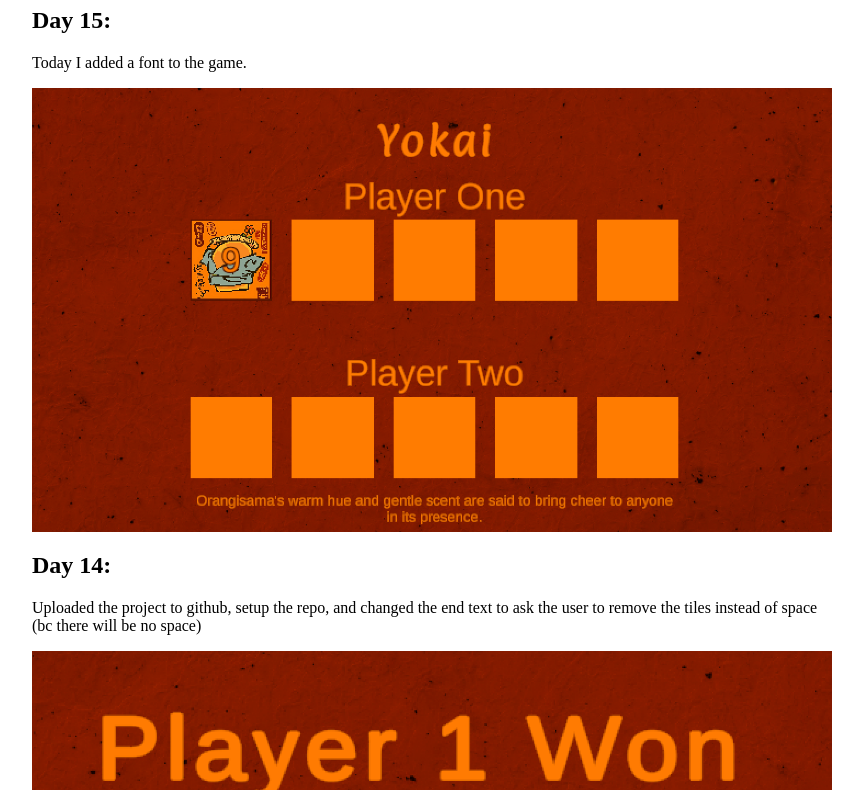
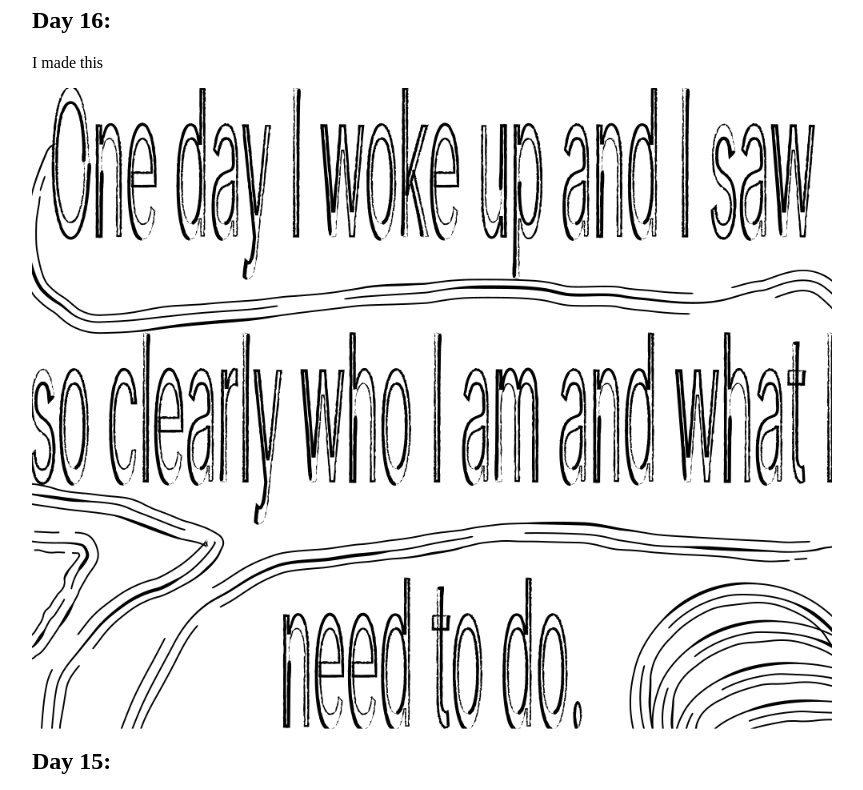
Before and after one commit to SerenityUX/MSED-EIS, a plain HTML site: page index.html in a window 1280 px wide. Shown: the part 93-883 px from the top of the page, without its empty margins (208-1071 px from the left). Drawn offline with Linux system fonts and the light colour scheme.

Commit message:
Day 16: I made this

```diff
--- a/index.html
+++ b/index.html
@@ -37,6 +37,10 @@
 </head>
 <body>
     <h1>Make something everyday even if stupid</h1>
+
+    <h2>Day 16:</h2>
+    <p>I made this</p>
+    <img src="Isawit.png" alt="Day 16">
 
     <h2>Day 15:</h2>
     <p>Today I added a font to the game.</p>
```
Also changed, not shown: Isawit.png (added).
